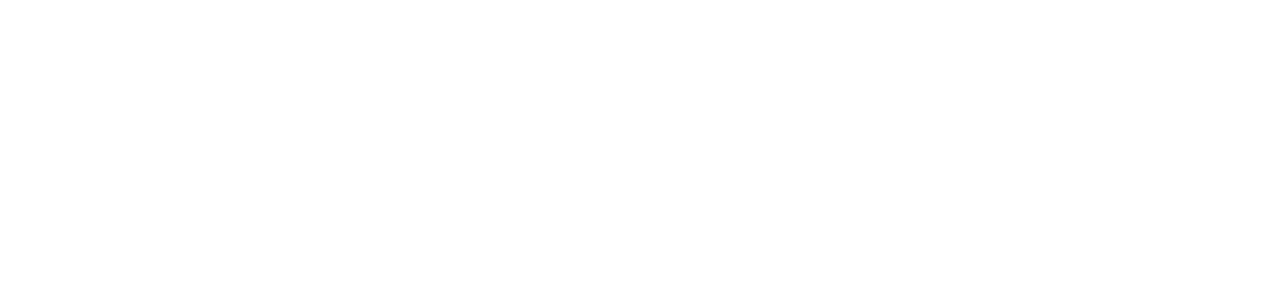
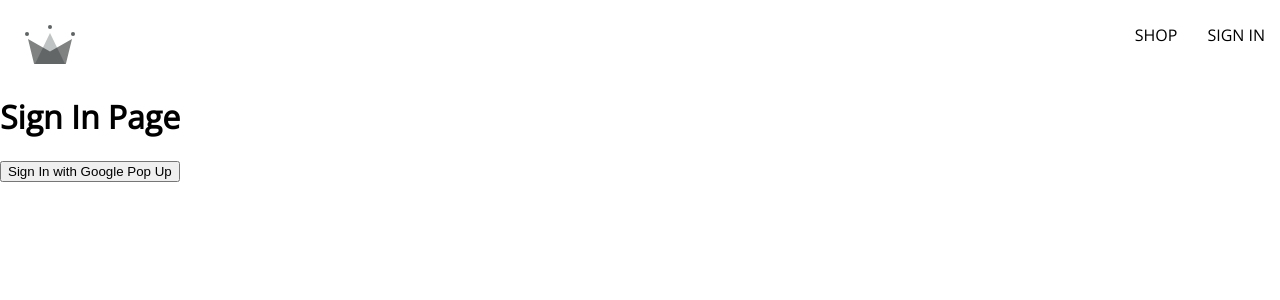
Before and after one commit to Alazib/Clothes_e_commerce, a React (Create React App) app: page /sign-in in a window 1280 px wide. Before the commit this address had no page. Shown: the top 300 px of the page. Built offline with nearby package versions, Linux system fonts and the light colour scheme; a web font is replaced by a local one.

Commit message:
OAuth: Firebase + Google

```diff
--- a/package.json
+++ b/package.json
@@ -6,6 +6,7 @@
     "@testing-library/jest-dom": "^5.16.5",
     "@testing-library/react": "^13.4.0",
     "@testing-library/user-event": "^13.5.0",
+    "firebase": "^9.23.0",
     "react": "^18.2.0",
     "react-dom": "^18.2.0",
     "react-router-dom": "^6.14.1",
--- a/src/App.js
+++ b/src/App.js
@@ -1,6 +1,7 @@
 import { Routes, Route } from "react-router"
 import Home from "./routes/home/home.component"
 import Navigation from "./routes/navigation/navigation.component"
+import SignIn from "./routes/sign-in/sign-in.component"
 
 const Shop = () => {
   return <h1>Soy Shop</h1>
@@ -12,6 +13,7 @@
       <Route path="/" element={<Navigation />}>
         <Route index element={<Home />} />
         <Route path="shop" element={<Shop />} />
+        <Route path="sign-in" element={<SignIn />} />
       </Route>
     </Routes>
   )
--- a/src/routes/navigation/navigation.component.jsx
+++ b/src/routes/navigation/navigation.component.jsx
@@ -12,7 +12,10 @@
 
         <div className="nav-links-container">
           <Link className="nav-link" to="/shop">
-            Shop
+            SHOP
+          </Link>
+          <Link className="nav-link" to="/sign-in">
+            SIGN IN
           </Link>
         </div>
       </div>
--- /dev/null
+++ b/src/routes/sign-in/sign-in.component.jsx
@@ -0,0 +1,16 @@
+import { signInWithGooglePopup } from "../../utils/firebase/firebase.utils"
+
+const SignIn = () => {
+  const logGoogleUser = async () => {
+    const response = await signInWithGooglePopup()
+    console.log(response)
+  }
+  return (
+    <div>
+      <h1>Sign In Page</h1>
+      <button onClick={logGoogleUser}>Sign In with Google Pop Up</button>
+    </div>
+  )
+}
+
+export default SignIn
--- /dev/null
+++ b/src/utils/firebase/firebase.utils.js
@@ -0,0 +1,33 @@
+import { initializeApp } from "firebase/app"
+import {
+  getAuth,
+  signInWithRedirect,
+  signInWithPopup,
+  GoogleAuthProvider,
+} from "firebase/auth"
+
+// Your web app's Firebase configuration
+const firebaseConfig = {
+  apiKey: "AIzaSyA1eFUbTS3djG7kjN-LVbreGTtpdD3LBpU",
+
+  authDomain: "clothes-e-commerce-2c952.firebaseapp.com",
+
+  projectId: "clothes-e-commerce-2c952",
+
+  storageBucket: "clothes-e-commerce-2c952.appspot.com",
+
+  messagingSenderId: "198703519904",
+
+  appId: "1:198703519904:web:97d947554a82c3f75351c5",
+}
+
+// Initialize Firebase
+const firebaseApp = initializeApp(firebaseConfig)
+
+const provider = new GoogleAuthProvider()
+provider.setCustomParameters({
+  prompt: "select_account",
+})
+
+export const auth = getAuth()
+export const signInWithGooglePopup = () => signInWithPopup(auth, provider)
```
Also changed, not shown: 1 other file (tests, documents, lock files or other folders).
